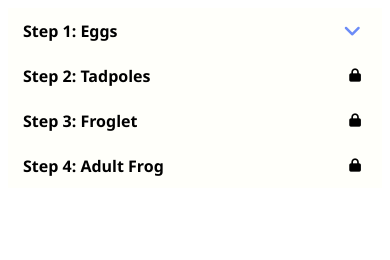
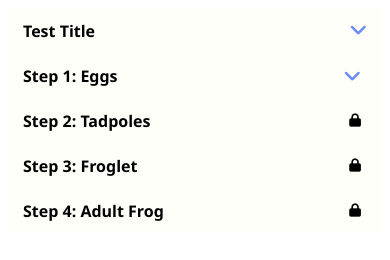
Before and after one commit to coderJeff8170/gadget_developer_candidate_proj_jandrews, a plain HTML site: page index.html in a window 390 px wide. Drawn offline with Linux system fonts and the light colour scheme.

Commit message:
panel class setup

```diff
--- a/css/styles.css
+++ b/css/styles.css
@@ -26,7 +26,7 @@ button {
   border: none;
 }
 
-button > .fa-angle-down {
+.fa-angle-down {
   color: rgb(108, 140, 247);
   font-size: 20px;
 
@@ -50,8 +50,6 @@ img{
   display: none;
 }
 
-
-
 .flipArrow {
     transform: rotate(180deg);
 }
--- a/index.html
+++ b/index.html
@@ -10,8 +10,17 @@
   </head>
   <body>
     <main id="content">
-
+      <div class="panel hide" id="panel-template">
+          <header class="header">
+              <div class="title">Test Title</div>
+              <div class="icon"><i class="fas fa-lock"></i></div>
+          </header>
+          <article class="body hide">
+              <p class="body-text">adsklfjsalkdjfklsajdkfjsakldfjsakdjfklsajdfkljsakdfjskadjfksajd</p>
+              <img class="image" src="images/image0.png" alt="image template">
+          </article>
+      </div>
     </main>
-    <script src="js/script.js"></script>
+    <script type="module" src="js/script.js"></script>
   </body>
 </html>
--- /dev/null
+++ b/js/Panel.js
@@ -0,0 +1,61 @@
+const panelTemplate = document.getElementById("panel-template");
+const panelDisplay = document.getElementById("content");
+const ARROW_ICON = '<i class="fas fa-angle-down"></i>';
+const LOCK_ICON = '<i class="fas fa-lock"></i>';
+
+export default class {
+  constructor(id, title, text) {
+    this.id = id;
+    this.isVisible = false;
+    this.title = title;
+
+    this.text = text;
+    this.imageSrc = `images/image${id}.png`;
+    this.imageAlt = `image of ${title}`;
+
+    this.elementReference = panelTemplate.cloneNode(true);
+    this.headerElement = this.elementReference.querySelector(".header");
+    this.titleElement = this.elementReference.querySelector(".title");
+    this.iconElement = this.elementReference.querySelector(".icon");
+    this.bodyElement = this.elementReference.querySelector(".body");
+    this.bodyTextElement = this.elementReference.querySelector(".body-text");
+    this.imageElement = this.elementReference.querySelector(".image");
+
+    if (id == 0) {
+      this.isActive = true;
+      this.isLocked = false;
+      this.iconElement.innerHTML = ARROW_ICON;
+    } else {
+      this.isActive = false;
+      this.isLocked = true;
+      this.iconElement.innerHTML = LOCK_ICON;
+    }
+
+    this.renderPanel();
+  }
+
+  renderPanel = () => {
+    //fill out the template
+
+    this.headerElement.addEventListener("click", this.onToggleInfo);
+
+    //give the panel an html id
+    this.elementReference.id = `panel${this.id}`;
+    //add to the DOM
+    this.elementReference.classList.remove("hide");
+    panelDisplay.appendChild(this.elementReference);
+  };
+
+  onToggleInfo = () => {
+    if (this.isVisible == false) {
+      // set isVisible to true and show the bodyElement
+      this.isVisible = true;
+      this.bodyElement.classList.remove("hide");
+    } else {
+      this.isVisible = false;
+      this.bodyElement.classList.add("hide");
+    } // else set isVisible to false and hide the bodyElement
+  };
+
+  //============================================================ setters and getters ================================================================//
+}
--- a/js/script.js
+++ b/js/script.js
@@ -1,12 +1,18 @@
 "use strict";
 
+import Panel from "./Panel.js";
+
 //TODO: refactor to use classes
+// const panelTemplate = document.getElementById("panel-template");
 
 const DATA_URL = "data/data.json";
 const contentSection = document.getElementById("content");
 const ARROW_ICON = '<i class="fas fa-angle-down"></i>';
-const LOCK_ICON = '<i class="fas fa-lock"></i>'
+const LOCK_ICON = '<i class="fas fa-lock"></i>';
 let numPanels;
+
+let testPanel = new Panel(0);
+console.log(testPanel.isActive);
 
 const createButton = (id) => {
   const button = document.createElement("button");
```
Also changed, not shown: js/Header.js (added, +10 -0 lines), js/Body.js (added).
